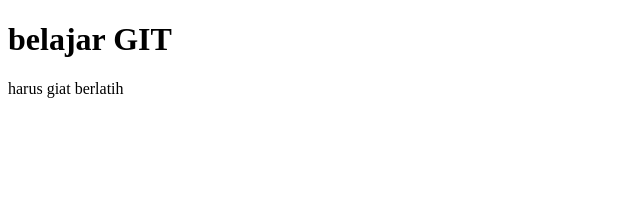
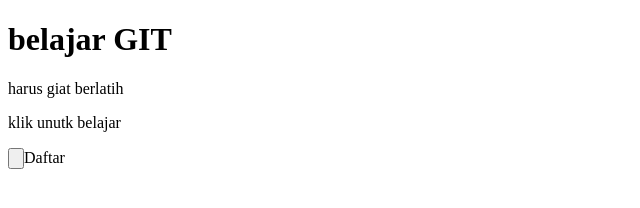
Before and after one commit to litelCat/latihanGIT, a plain HTML site: page index.html in a window 1280 px wide. Shown: the whole page, without its empty margins (0-640 px from the left). Drawn offline with Linux system fonts and the light colour scheme.

Commit message:
mengubah index.html dari github

```diff
--- a/index.html
+++ b/index.html
@@ -6,5 +6,7 @@
   <body>
     <h1>belajar GIT</h1>
     <p>harus giat berlatih</p>
+    <p>klik unutk belajar</p>
+    <input type="button">Daftar</input>
   </body>
 </html>
```
